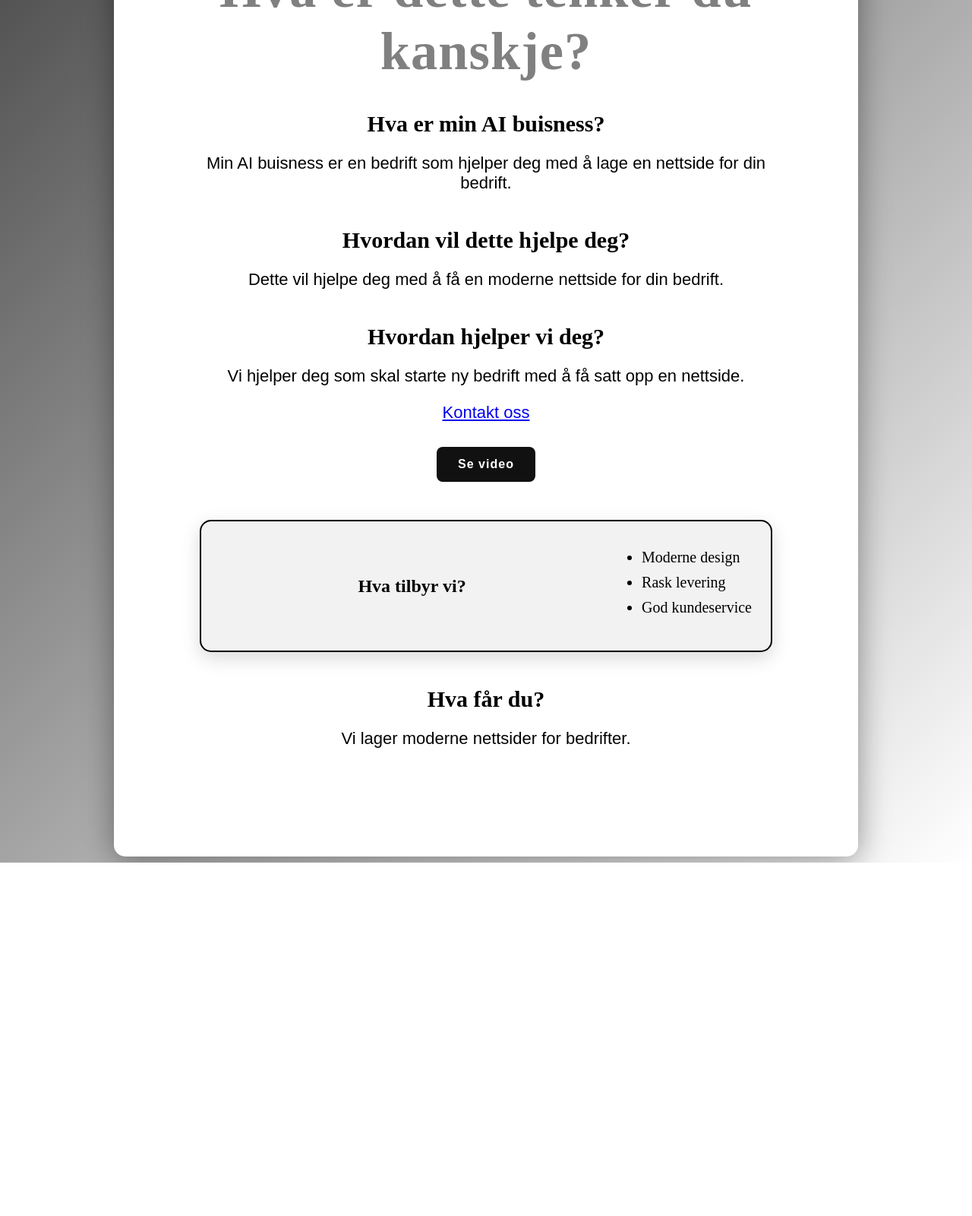
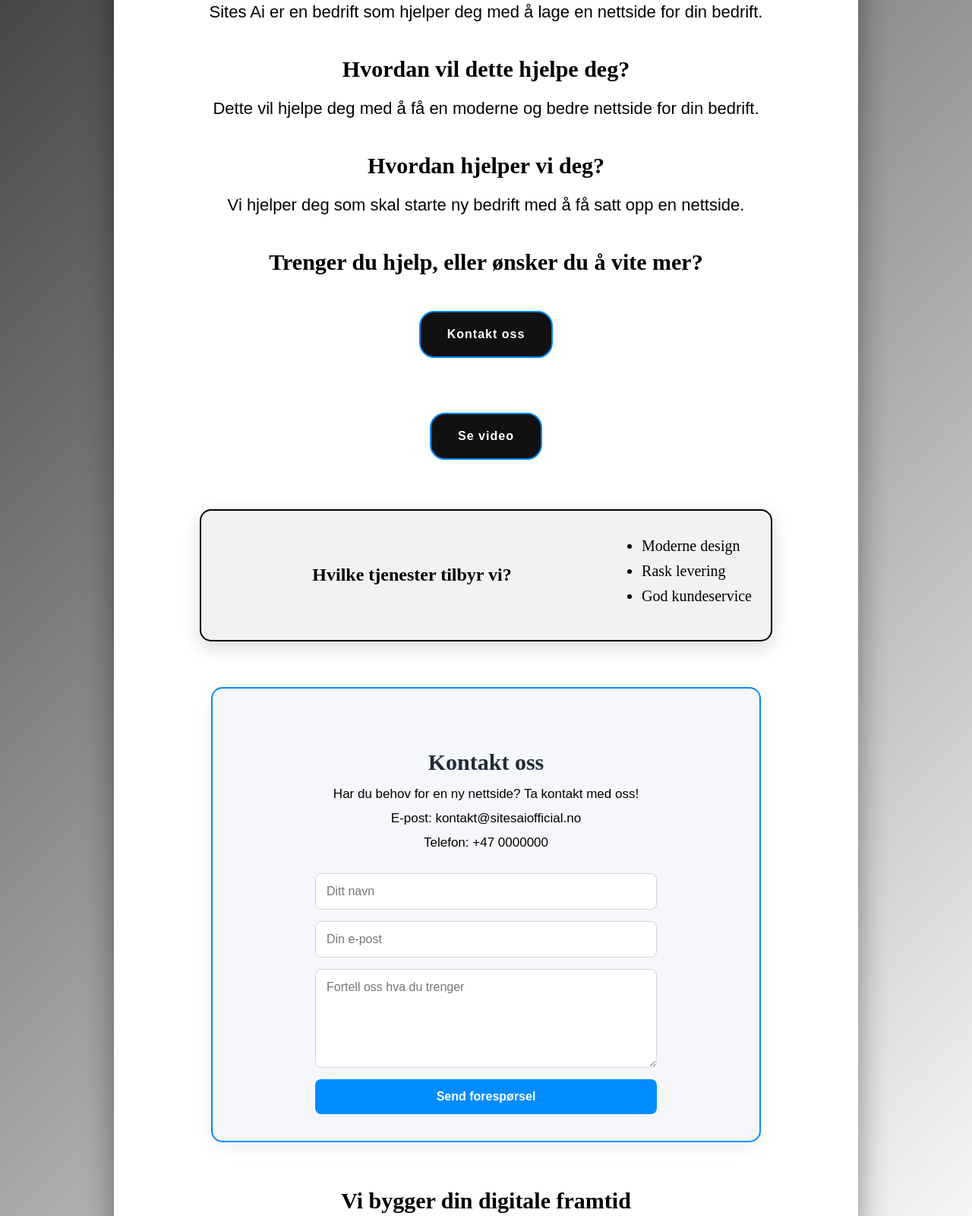
Before and after one commit to SitesAIOfficial/sitesaiofficial.github.io, a plain HTML site: page index.html in a window 1280 px wide. Shown: the part 1173-2773 px from the top of the page at 76% size. Before the commit the page ends 2308 px from the top, so only its background shows below. Drawn offline with Linux system fonts and the light colour scheme.

Commit message:
update contact section

```diff
--- a/Style.css
+++ b/Style.css
@@ -17,8 +17,8 @@ h1 {
     img {
         display: block;
         margin: 20px auto;
-        height: 300px;
-        width: 400px;
+        height: auto;
+        width: 500px;
      border-radius: 10px;
      outline: 2px solid black;
 
@@ -52,23 +52,31 @@ li {
     }
 .button {
     display: inline-block;
-    padding: 14px 28px;
+    padding: 20px 35px;
     font-size: 16px;
     color: white;
     background-color: #111;
-    border-radius: 8px;
+    border-radius: 20px;
     text-decoration: none;
-    margin: 10px;
-    transition: 0.3s;
+    margin: 25px;
+    transition: all 0.3s ease;
     font-weight: bold;
     letter-spacing: 1px;
+    border: 2px solid #008cff;
+    cursor: pointer;
 }
 
 .button:hover {
-    background-color: red;
+    background-color: #008cff;;
     color: black;
     transform: translateY(-3px);
     box-shadow: 0 8px 20px rgba(0, 0, 0, 0.2);
+    filter: brightness(1.0);
+}
+
+button:focus {
+    outline: 3px solid white;
+    outline-offset: 4px;
 }
 .container {
         max-width: 900px;
@@ -159,12 +167,16 @@ li {
     font-weight: 600;
     font-size: 16px;
     transition: 0.3s;
-    display: inline-block;
+    display: flex;
+    padding: 8px 12px;
+    border-radius: 6px;
+    gap: 12px;
+    align-items: center;
 
 }
 
 .nav-links a:hover {
-    color: gold;
+    color: #008cff;
      transform: translateY(-3px);
      text-decoration: underline;
 }
@@ -175,3 +187,70 @@ li {
     font-weight: 700;
     transform: scale(1.1);
 }
+#kontakt {
+    border: 2px solid #008cff;
+}
+ .contact-section {
+    max-width: 650px;
+    margin: 60px auto;
+    padding: 35px;
+    background: #f5f7fa;
+    border: none;
+    border-radius: 15px;
+    text-align: center;
+    box-shadow: 0 8px 25px rgba(0, 0, 0, 0.06);
+}
+
+.contact-section h2 {
+    font-size: 30px;
+    color: #202b3c;
+    margin-bottom: 15px;
+}
+
+.contact-section p {
+    border: none;
+    outline: none;
+    margin: 12px 0;
+    font-size: 17px;
+}
+
+.contact-form {
+    display: flex;
+    flex-direction: column;
+    gap: 15px;
+    max-width: 450px;
+    margin: 30px auto 0;
+}
+
+.contact-form input,
+.contact-form textarea {
+    width: 100%;
+    box-sizing: border-box;
+    padding: 14px;
+    border: 1px solid #d1d5db;
+    border-radius: 8px;
+    font-size: 16px;
+    font-family: Arial, sans-serif;
+    background: white;
+}
+
+.contact-form textarea {
+    min-height: 130px;
+    resize: vertical;
+}
+
+.contact-form button {
+    padding: 14px;
+    background: #008cff;
+    color: white;
+    border: none;
+    border-radius: 8px;
+    font-size: 16px;
+    font-weight: bold;
+    cursor: pointer;
+    transition: 0.3s;
+}
+
+.contact-form button:hover {
+    background: #006dcc;
+}
--- a/index.html
+++ b/index.html
@@ -2,9 +2,9 @@
 <html>
     <div class="container">
 <head>
-    <div class=" hero">
+    <div class=" hero" id="hjem">
 
-    <title>Development HV</title>
+    <title>Sites AI official</title>
     <link rel="stylesheet" href="Style.css">
 </head>
 
@@ -12,44 +12,55 @@
 
 <body>
     <nav class="navbar">
-        <h2> Development HV</h2>
+        <h2> Sites AI official</h2>
         <div class="nav-links">
-    <a href="#">Hjem</a>
-    <a href="#">Tjenester</a>
-    <a href="#">Om oss</a>
-    <a href="#">Kontakt</a>
+    <a href="#hjem">Hjem</a>
+    <a href="#tjenester">Tjenester</a>
+    <a href="#om-oss">Om oss</a>
+    <a href="#kontakt">Kontakt</a>
 </div>
 </nav>
    <section class="hero">
-    <h1>Development HV</h1>
+    <h1>Sites AI official</h1>
     <p class="subtitle">
         Vi lager moderne nettsider for bedrifter.
     </p>
-    <a class="button" href="https://google.com">Kontakt oss</a>
 </section>
 
     <br>
-    <img src="bilde.jpg2.png" width="200" height="150" alt="Bilde">
-    <h1>Hva er dette tenker du kanskje?</h1>
-    <h2>Hva er min AI buisness?</h2>
-    <p>Min AI buisness er en bedrift som hjelper deg med å lage en nettside for din bedrift.</p>
+    <img class="logo-image" src="sitesai-logo.png.png" alt="Sites AI Logo">
+    <h1 id="om-oss">Hva er dette tenker du kanskje?</h1>
+    <h2>Hva er min Sites AI?</h2>
+    <p>Sites Ai er en bedrift som hjelper deg med å lage en nettside for din bedrift.</p>
     <h2>Hvordan vil dette hjelpe deg?</h2>
-    <p>Dette vil hjelpe deg med å få en moderne nettside for din bedrift.</p>
+    <p>Dette vil hjelpe deg med å få en moderne og bedre nettside for din bedrift.</p>
     <h2>Hvordan hjelper vi deg?</h2>
     <p>Vi hjelper deg som skal starte ny bedrift med å få satt opp en nettside.</p>
-    <p><a href="https://google.com">Kontakt oss</a></p>
+    <h2>Trenger du hjelp, eller ønsker du å vite mer?</h2>
+    <p><a class="button contact" href="#kontakt">Kontakt oss</a></p>
     <p><a class="button" href="https://www.youtube.com/">Se video</a></p>
 <div class="offer">
-    <h4>Hva tilbyr vi?</h4>
+    <h4 id="tjenester">Hvilke tjenester tilbyr vi?</h4>
     <ul>
        <li>Moderne design</li>
        <li>Rask levering</li>
        <li>God kundeservice</li>
     </ul>
     </div>
+    <section id="kontakt" class="contact-section">
+    <h2>Kontakt oss</h2>
+    <p>Har du behov for en ny nettside? Ta kontakt med oss!</p>
+    <p>E-post: kontakt@sitesaiofficial.no</p>
+    <p>Telefon: +47 0000000</p>
+    <form class="contact-form">
+    <input type="text" placeholder="Ditt navn">
+    <input type="email" placeholder="Din e-post">
+    <textarea placeholder="Fortell oss hva du trenger"></textarea>
+    <button type="submit">Send forespørsel</button>
+</form>
+</section>
     <div>
-        <h2>Hva får du?</h2>
-        <p>Vi lager moderne nettsider for bedrifter.</p>
+        <h2>Vi bygger din digitale framtid</h2>
     </div>
 </div>
 </body>
```
Also changed, not shown: sitesai-logo.png.png (added).
